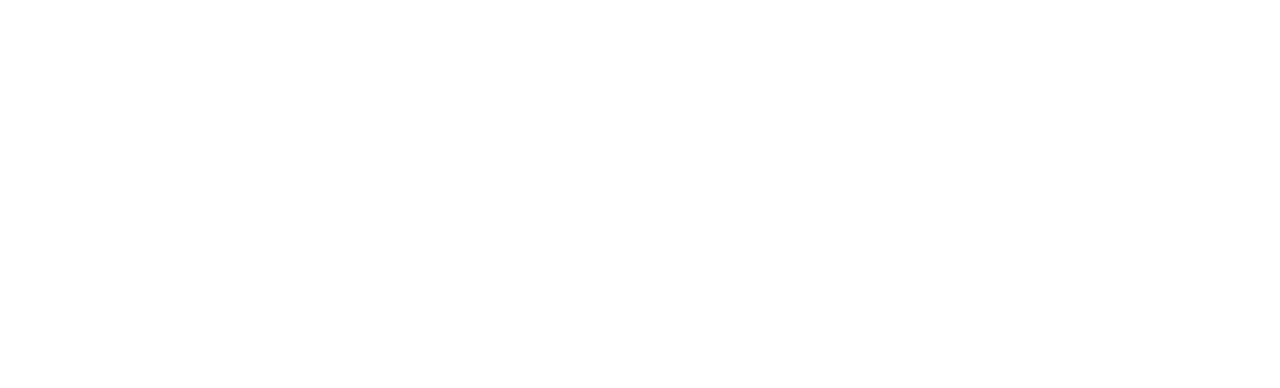
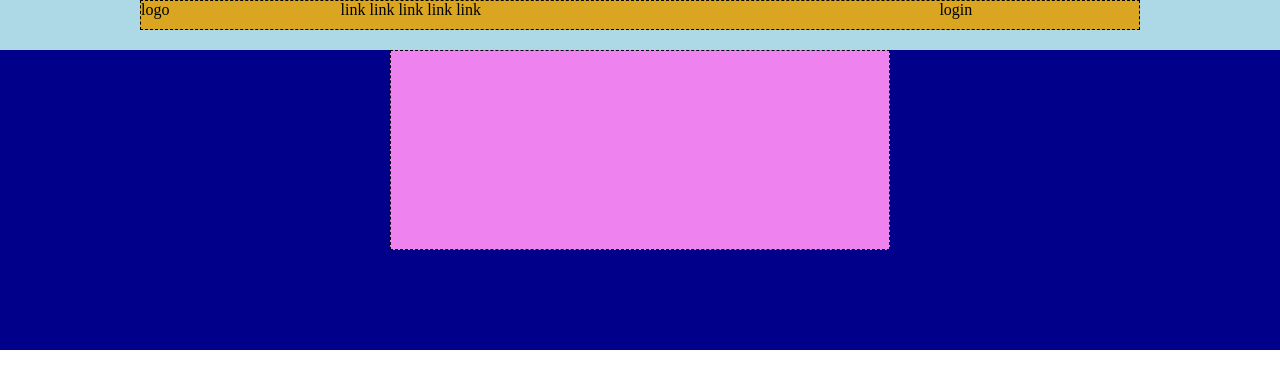
Before and after one commit to cristinagiacobbe/htmlcss-struttura-discord, a plain HTML site: page index.html in a window 1280 px wide. Drawn offline with Linux system fonts and the light colour scheme.

Commit message:
Add section1

```diff
--- a/index.html
+++ b/index.html
@@ -1,19 +1,42 @@
 <!DOCTYPE html>
 <html lang="en">
+
 <head>
     <meta charset="UTF-8">
     <meta name="viewport" content="width=device-width, initial-scale=1.0">
     <title>Struttura discord</title>
     <link rel="stylesheet" href="./style.css">
 </head>
-<body>
-    <header></header>
-    <main></main>
-    <section></section>
-    <section></section>
-    <section></section>
-    <section></section>
-    <section></section>
+
+<body class="debug">
+    <header>
+        <div class="bar-header cw ma bd d-flex ">
+            <div class="logo">
+                <span>logo</span>
+            </div>
+            <div class="link">
+                <span>link</span>
+                <span>link</span>
+                <span>link</span>
+                <span>link</span>
+                <span>link</span>
+            </div>
+            <div class="login">
+                <span>login</span>
+            </div>
+        </div>
+    </header>
+
+    <main>
+        <section class="section1">
+            <div class="violet-block ma bd"></div>
+        </section>
+        <section></section>
+        <section></section>
+        <section></section>
+        <section></section>
+    </main>
     <footer></footer>
 </body>
+
 </html>
--- a/style.css
+++ b/style.css
@@ -27,6 +27,9 @@
 .d-flex{
     display: flex;
 }
+.bd{
+    border: 1px dashed black;
+}
 header{
     height: 50px;
     width: 100%;
@@ -39,7 +42,6 @@ header{
     background-color: var(--header-block);
 }
 .logo, .link, .login{
-    border: 1px dashed black;
     height: 100%;
 }
 .logo{
@@ -51,3 +53,13 @@ header{
 .login{
     width: calc((100% / 5));
 }
+.section1{
+    background-color: white;
+    height: 300px;
+    background-color: var(--section-bg1);
+}
+.violet-block{
+    width: 500px;
+    height: 200px;
+    background-color: var(--section1-block1);
+}
```
